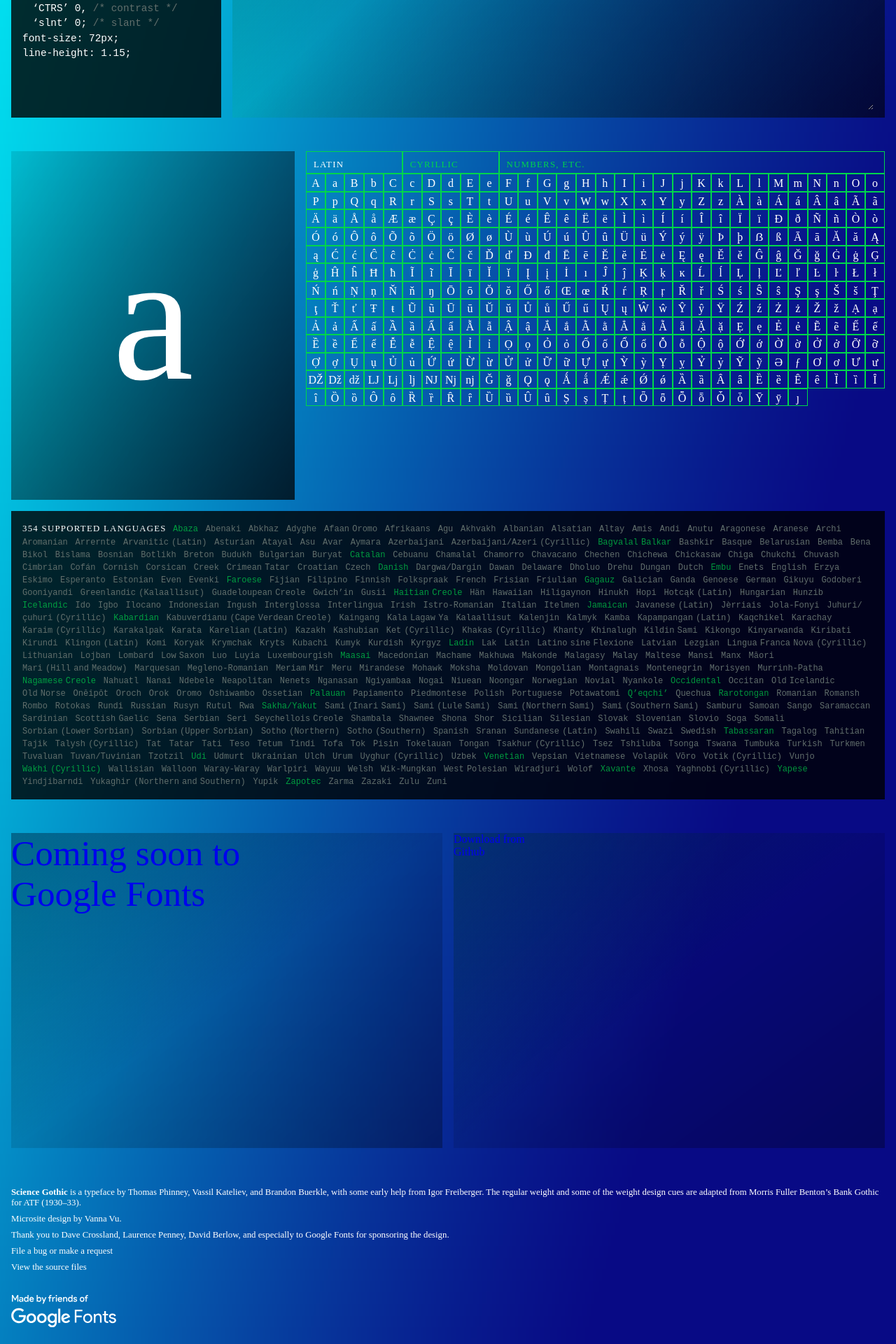
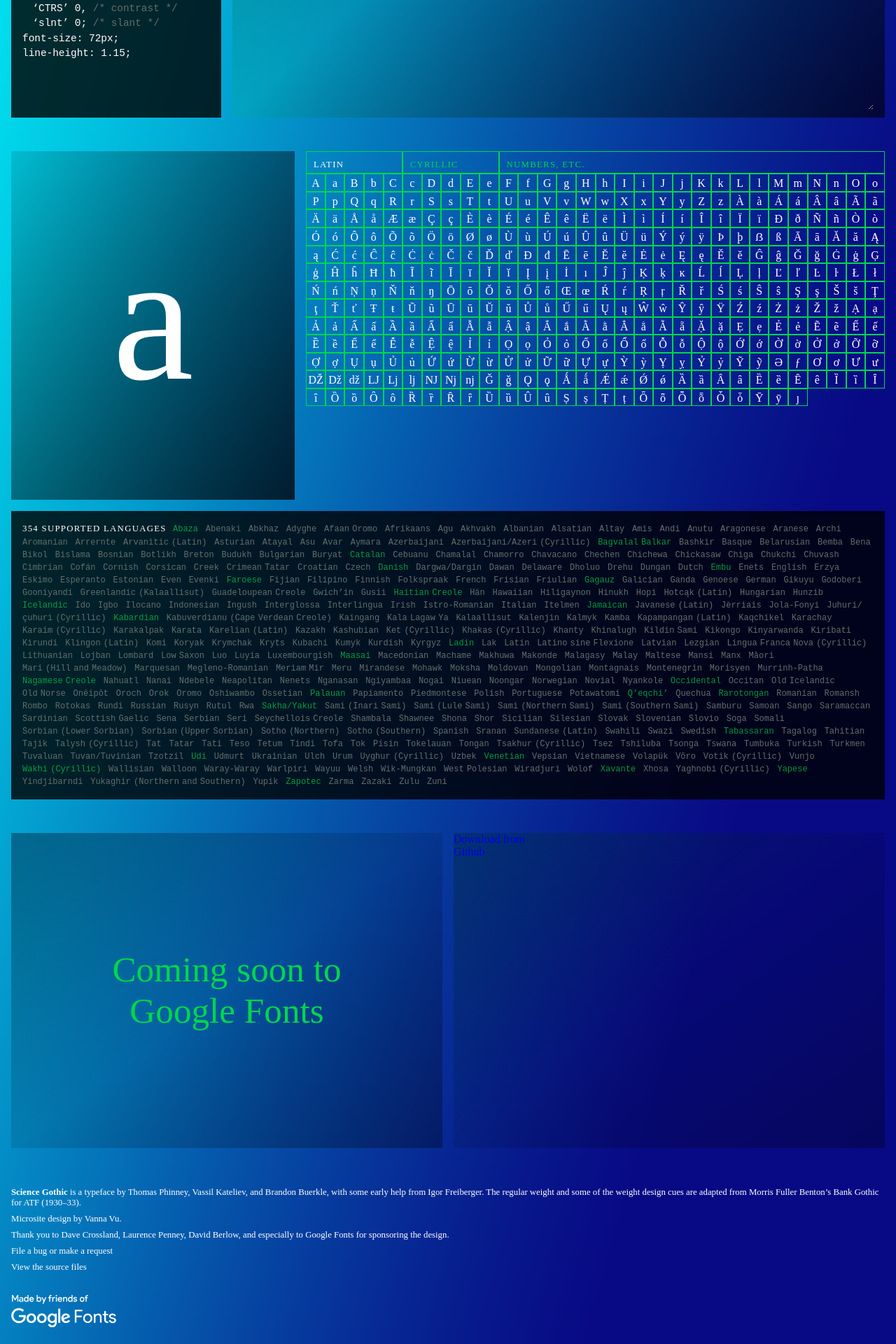
Before and after one commit to tphinney/science_gothic_microsite, a Jekyll site: the page built from index.md, in a window 1280 px wide. Shown: the part 2556-4476 px from the top of the page at 70% size. Built offline with Jekyll 4.4.1, drawn with Linux system fonts in a browser that asks for light colours; some web fonts are replaced.

Commit message:
Update theme.css

```diff
--- a/assets/css/theme.css
+++ b/assets/css/theme.css
@@ -1098,7 +1098,7 @@
   height: 50vh;
 }
 
-##google_download, github_download {
+#google_download, github_download {
   background: none;
   color: var(--green);
   display: flex;
```
